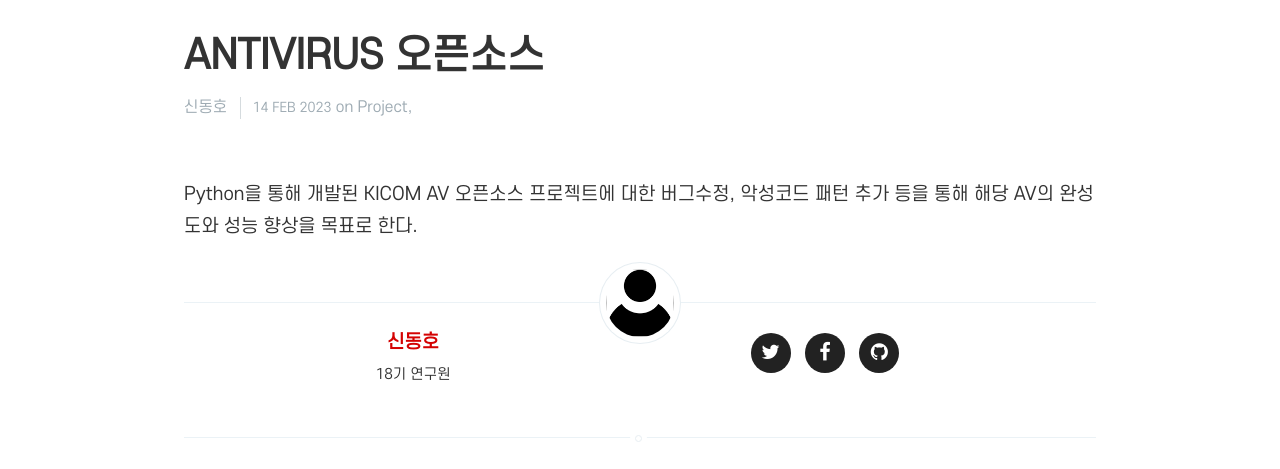
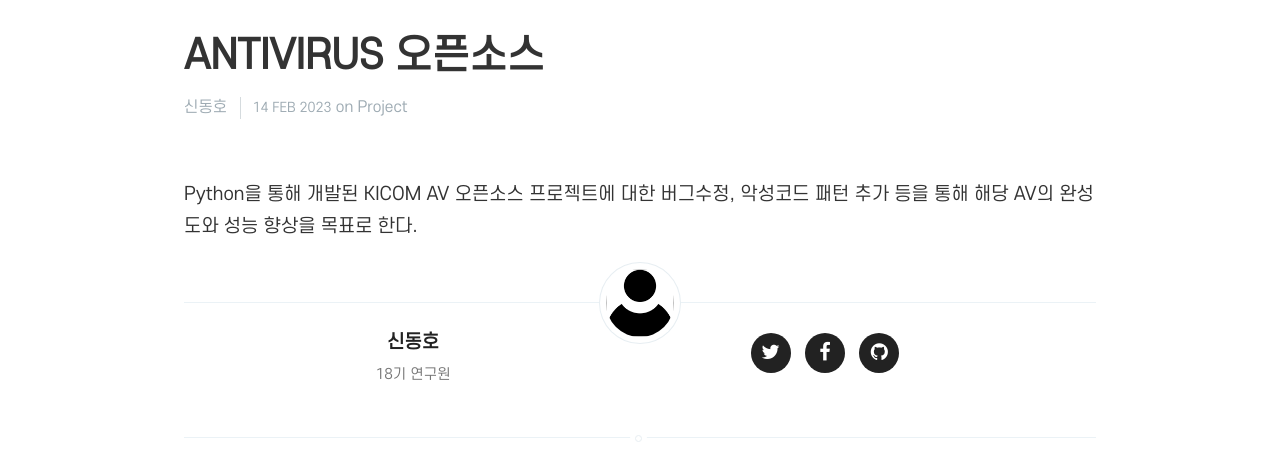
Before and after one commit to SCHCsRC/SCHCsRC.github.io, a Jekyll site: the page built from _posts/2023-02-14-Antivirus.markdown, in a window 1280 px wide and 1400 px high, scrolled down 565 px. Shown: the part 347-816 px from the top of the window. Built offline with Jekyll 4.4.1, drawn with Linux system fonts in a browser that asks for light colours; some web fonts are replaced.

Commit message:
change color of name

```diff
--- a/_includes/article.html
+++ b/_includes/article.html
@@ -14,11 +14,7 @@
                 {% if page.categories.size > 0 %}
                 on
                 {% for category in page.categories %}
-                    {% if forloop.index == page.tags.size %}
-                       <a href='{{ site.baseurl }}report/{{ category }}'>{{ page.categories }}</a>
-                    {% else %}
-                       <a href='{{ site.baseurl }}report/{{ category }}'>{{ page.categories }}</a>,
-                    {% endif %}
+                    <a>{{ page.categories }}</a>
                 {% endfor %}
                 {% endif %}
             </content>
@@ -42,8 +38,8 @@
                             <img class="img" style="background-image: url('{{ site.baseurl }}{{ people.img }}');"></a>
                         </figure>
                         <content class="author">
-                            <h4><a>{{ people.name }}</a></h4>
-                            <p>{{ people.position }}</p>
+                            <h4><a id="name">{{ people.name }}</a></h4>
+                            <p class="text-muted">{{ people.position }}</p>
                         </content>
                         <!-- /author  -->
                         <ul class="list-inline social-buttons">
--- a/_includes/css/agency.css
+++ b/_includes/css/agency.css
@@ -37,6 +37,10 @@ a.active {
 
 a {
     color: #D40202;
+}
+
+#name {
+    color: #222;
 }
 
 a:hover,
--- a/_includes/modals.html
+++ b/_includes/modals.html
@@ -19,8 +19,10 @@
                                 <p>{{ post.description }}</p>
                                 <ul class="list-inline item-details">
                                     <li>담당 연구원:
-                                        <strong><a>{{ post.author }}</a>
-                                        </strong>
+                                        {% for author in post.author %}
+                                            <strong><a id="name">{{ author }}</a>
+                                            </strong>
+                                        {% endfor %}
                                     </li>
                                 </ul>
                                 <button type="button" class="btn btn-default" data-dismiss="modal"><i class="fa fa-times"></i> Close</button>
```
Also changed, not shown: _includes/post.html (+0 -10 lines).
